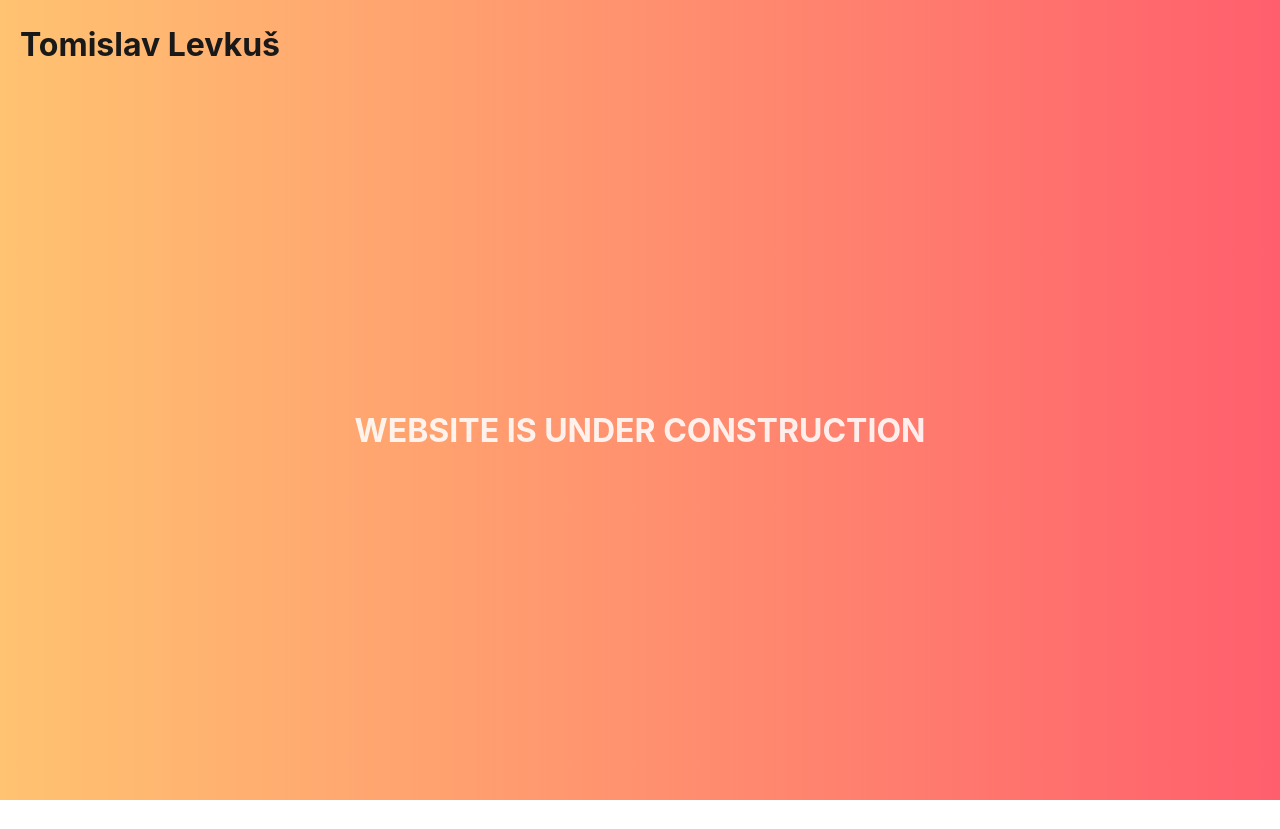
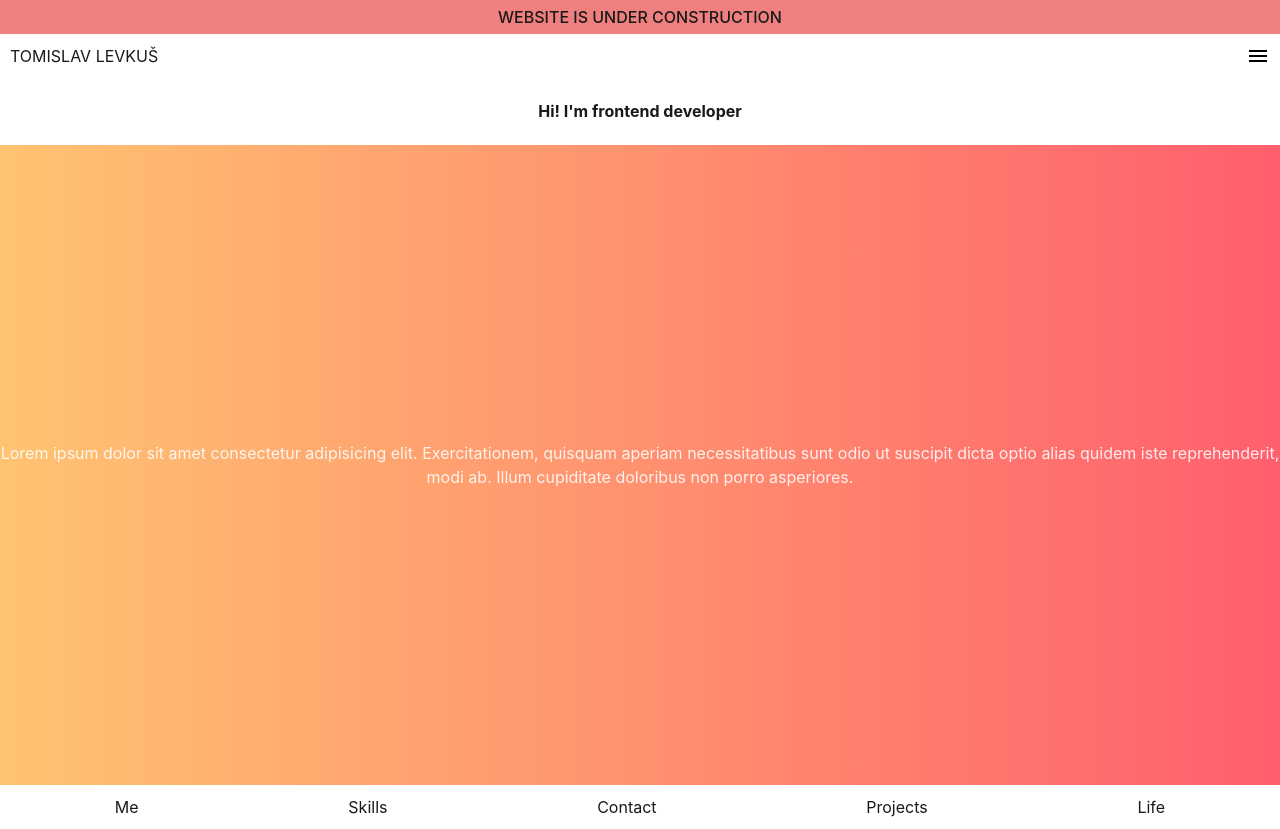
Before and after one commit to tomile247/me, a Vue app: page / in a window 1280 px wide. Before the commit the page ends 800 px from the top, so only its background shows below. Built offline with nearby package versions, Linux system fonts and the light colour scheme.

Commit message:
Added dummy data

```diff
--- a/src/App.vue
+++ b/src/App.vue
@@ -1,12 +1,20 @@
 <script setup lang="ts">
+import Banner from './components/Banner.vue';
 import Header from './components/Header.vue';
+import Hero from './components/Hero.vue';
+import Footer from './components/Footer.vue';
+// import Sidebar from './components/Sidebar.vue';
 </script>
 
 <template>
+  <Banner></Banner>
   <Header></Header>
+  <Hero></Hero>
+  <!-- <Sidebar></Sidebar> -->
   <main>
-    <h1>WEBSITE IS UNDER CONSTRUCTION</h1>
+    Lorem ipsum dolor sit amet consectetur adipisicing elit. Exercitationem, quisquam aperiam necessitatibus sunt odio ut suscipit dicta optio alias quidem iste reprehenderit, modi ab. Illum cupiditate doloribus non porro asperiores.
   </main>
+  <Footer></Footer>
 </template>
 
 <style scoped>
--- /dev/null
+++ b/src/components/Banner.vue
@@ -0,0 +1,20 @@
+<script setup lang="ts">
+
+</script>
+
+<template>
+    <div class="banner">
+        WEBSITE IS UNDER CONSTRUCTION
+    </div>
+</template>
+
+<style>
+    .banner {
+        display: flex;
+        justify-content: center;
+        padding: 5px;
+        color: #191919;
+        font-weight: 500;
+        background-color: lightcoral;
+    }
+</style>
--- /dev/null
+++ b/src/components/Footer.vue
@@ -0,0 +1,23 @@
+<script setup lang="ts">
+
+</script>
+
+<template>
+    <footer>
+        <span>Me</span>
+        <span>Skills</span>
+        <span>Contact</span>
+        <span>Projects</span>
+        <span>Life</span>
+    </footer>
+</template>
+
+<style>
+    footer {
+        padding: 10px;
+        display: flex;
+        justify-content: space-around;
+        color: #191919;
+        background-color: white;
+    }
+</style>
--- a/src/components/Header.vue
+++ b/src/components/Header.vue
@@ -1,32 +1,29 @@
 <script setup lang="ts">
+    const toggleSidebar = () => {
+        console.log('toggle');
 
+    }
 </script>
 
 <template>
     <header>
-        <h1>Tomislav Levkuš</h1>
+        <span>
+            TOMISLAV LEVKUŠ
+        </span>
+        <img @click="toggleSidebar()" src="../assets/menu.svg"/>
     </header>
 </template>
 
 <style>
     header {
+        padding: 10px;
         display: flex;
         justify-content: space-between;
-        align-items: center;
-        padding: 0 20px;
-
+        background-color: white;
     }
 
-    header nav {
-
+    .navigation {
+        list-style: none;
     }
 
-    header ul {
-        list-style: none;
-        display: flex;
-        flex-direction: row;
-        align-items: center;
-        column-gap: 20px;
-        justify-content: space-between;
-    }
 </style>
--- /dev/null
+++ b/src/components/Hero.vue
@@ -0,0 +1,18 @@
+<script setup lang="ts">
+
+</script>
+
+<template>
+    <div class="hero">
+        <h4>Hi! I'm frontend developer</h4>
+    </div>
+</template>
+
+<style>
+    .hero {
+        color: #191919;
+        display: flex;
+        justify-content: center;
+        background-color: #ffffff;
+    }
+</style>
--- a/src/components/Home.vue
+++ b/src/components/Home.vue
@@ -6,6 +6,7 @@ defineProps<{ msg: string }>()
 
 <template>
   <h1>{{ msg }}</h1>
+
 </template>
 
 <style scoped>
--- /dev/null
+++ b/src/components/Sidebar.vue
@@ -0,0 +1,17 @@
+<script setup lang="ts">
+
+</script>
+
+<template>
+    <ul>
+        <li>Me</li>
+        <li>Skills</li>
+        <li>Contact</li>
+        <li>Projects</li>
+        <li>Life</li>
+    </ul>
+</template>
+
+<style>
+
+</style>
--- a/src/style.css
+++ b/src/style.css
@@ -2,12 +2,9 @@
   font-family: Inter, system-ui, Avenir, Helvetica, Arial, sans-serif;
   line-height: 1.5;
   font-weight: 400;
-
   color-scheme: light dark;
   color: rgba(255, 255, 255, 0.87);
-  background: #FF5F6D;  /* fallback for old browsers */
-  background: -webkit-linear-gradient(to right, #FFC371, #FF5F6D);  /* Chrome 10-25, Safari 5.1-6 */
-  background: linear-gradient(to right, #FFC371, #FF5F6D); /* W3C, IE 10+/ Edge, Firefox 16+, Chrome 26+, Opera 12+, Safari 7+ */
+
 
   font-synthesis: none;
   text-rendering: optimizeLegibility;
@@ -21,11 +18,14 @@ header {
 }
 
 main {
+  background: #FF5F6D;  /* fallback for old browsers */
+  background: -webkit-linear-gradient(to right, #FFC371, #FF5F6D);  /* Chrome 10-25, Safari 5.1-6 */
+  background: linear-gradient(to right, #FFC371, #FF5F6D); /* W3C, IE 10+/ Edge, Firefox 16+, Chrome 26+, Opera 12+, Safari 7+ */
   display: flex;
   justify-content: center;
-  height: 85vh;
   align-items: center;
   text-align: center;
+  min-height: 80vh;
 }
 
 body {
```
Also changed, not shown: src/assets/close.svg (added), src/assets/menu.svg (added).
